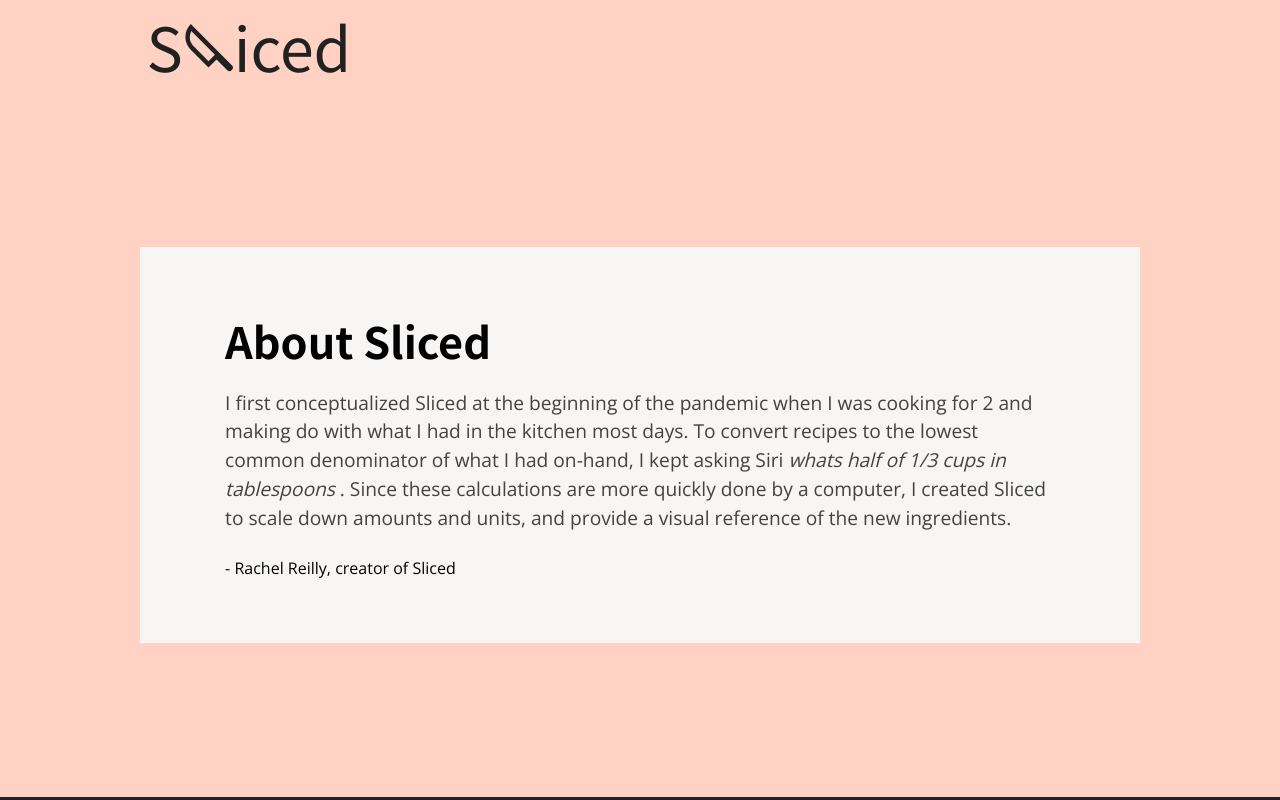
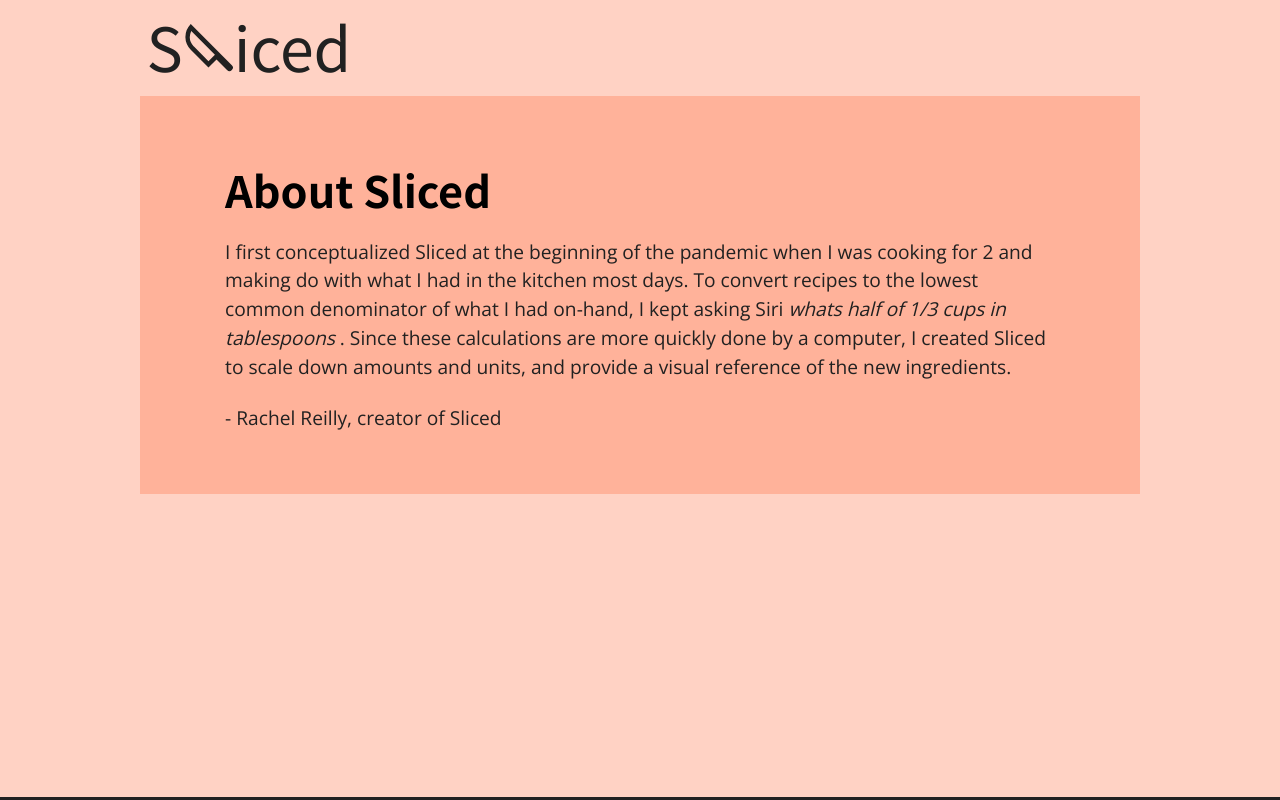
Before and after one commit to Rachanastasia/sliced, a Next.js app in the folder client/: page /about in a window 1280 px wide. Built offline with nearby package versions, Linux system fonts and the light colour scheme.

Commit message:
fixes vertical spacing

```diff
--- a/client/components/About.js
+++ b/client/components/About.js
@@ -4,21 +4,23 @@ import styles from '../styles/modules/About.module.css'
 
 export function About() {
   return (
-    <div id="about" className={styles.about_wrapper}>
+    <div className={styles.about_wrapper}>
+      <div className={styles.about_content}>
         <h2 className={styles.about_subtitle}>About Sliced</h2>
         <p className={styles.about_p}>
           I first conceptualized Sliced at the beginning of the pandemic when I
           was cooking for 2 and making do with what I had in the kitchen most
-        days. To convert recipes to the lowest common denominator of what I had
-        on-hand, I kept asking Siri{' '}
+          days. To convert recipes to the lowest common denominator of what I
+          had on-hand, I kept asking Siri{' '}
           <em>whats half of 1/3 cups in tablespoons</em> . Since these
           calculations are more quickly done by a computer, I created Sliced to
-        scale down amounts and units, and provide a visual reference of the new
-        ingredients.
+          scale down amounts and units, and provide a visual reference of the
+          new ingredients.
         </p>
         <span className={styles.about_byline}>
           - Rachel Reilly, creator of Sliced
         </span>
       </div>
+    </div>
   )
 }
--- a/client/styles/modules/About.module.css
+++ b/client/styles/modules/About.module.css
@@ -1,37 +1,30 @@
 .about_wrapper {
+  flex: 2;
   display: flex;
   flex-direction: column;
   width: 100%;
-  background-color: var(--colors-accent-extra-light);
   max-width: var(--width-content-full);
+}
+
+.about_content {
+  background-color: var(--color-step-4);
+
+  width: inherit;
+  height: fit-content;
   padding: var(--spacer-2-flex-lg) var(--spacer-3-flex-lg);
 }
 
 .about_byline {
-  margin-top: var(--spacer-3);
+  padding-top: var(--spacer-3);
+  display: block;
+  color: var(--colors-black);
+  font-size: var(--text-size-1);
+  line-height: calc(1.5 * var(--text-size-1));
 }
 
 .about_p {
-  color: var(--colors-gray);
+  color: var(--colors-black);
   font-size: var(--text-size-1);
   line-height: calc(1.5 * var(--text-size-1));
   padding-top: var(--spacer-2);
 }
-
-.about_name {
-  padding-left: var(--spacer-2-flex-lg);
-}
-
-.about_name a {
-  color: var(--colors-gray);
-  text-decoration: underline;
-}
-
-.about_name a:hover,
-.about_name a:focus {
-  color: var(--colors-accent-bold);
-}
-
-.margin_bottom {
-  margin-bottom: var(--spacer-2);
-}
--- a/client/styles/modules/Header.module.css
+++ b/client/styles/modules/Header.module.css
@@ -6,7 +6,7 @@
   height: var(--height-3);
   color: var(--colors-black);
   padding: var(--spacer-1);
-  margin: 0;
+  margin: 0 0 var(--spacer-1);
 }
 
 .header_wrapper > span,
@@ -55,9 +55,9 @@
 }
 
 @media all and (min-width: 1400px) {
-  /* .header_wrapper {
-    margin: var(--spacer-2) var(--spacer-3);
-  } */
+  .header_wrapper {
+    margin-bottom: var(--spacer-5);
+  }
   .title {
     width: 100%;
     max-width: unset;
--- a/client/styles/modules/Recipe.module.css
+++ b/client/styles/modules/Recipe.module.css
@@ -1,6 +1,7 @@
 .recipe {
   width: 100%;
   display: flex;
+  flex: 2;
   flex-direction: column;
   justify-content: center;
   align-items: center;
```
Lines whose indentation alone changed are shown as unchanged.
